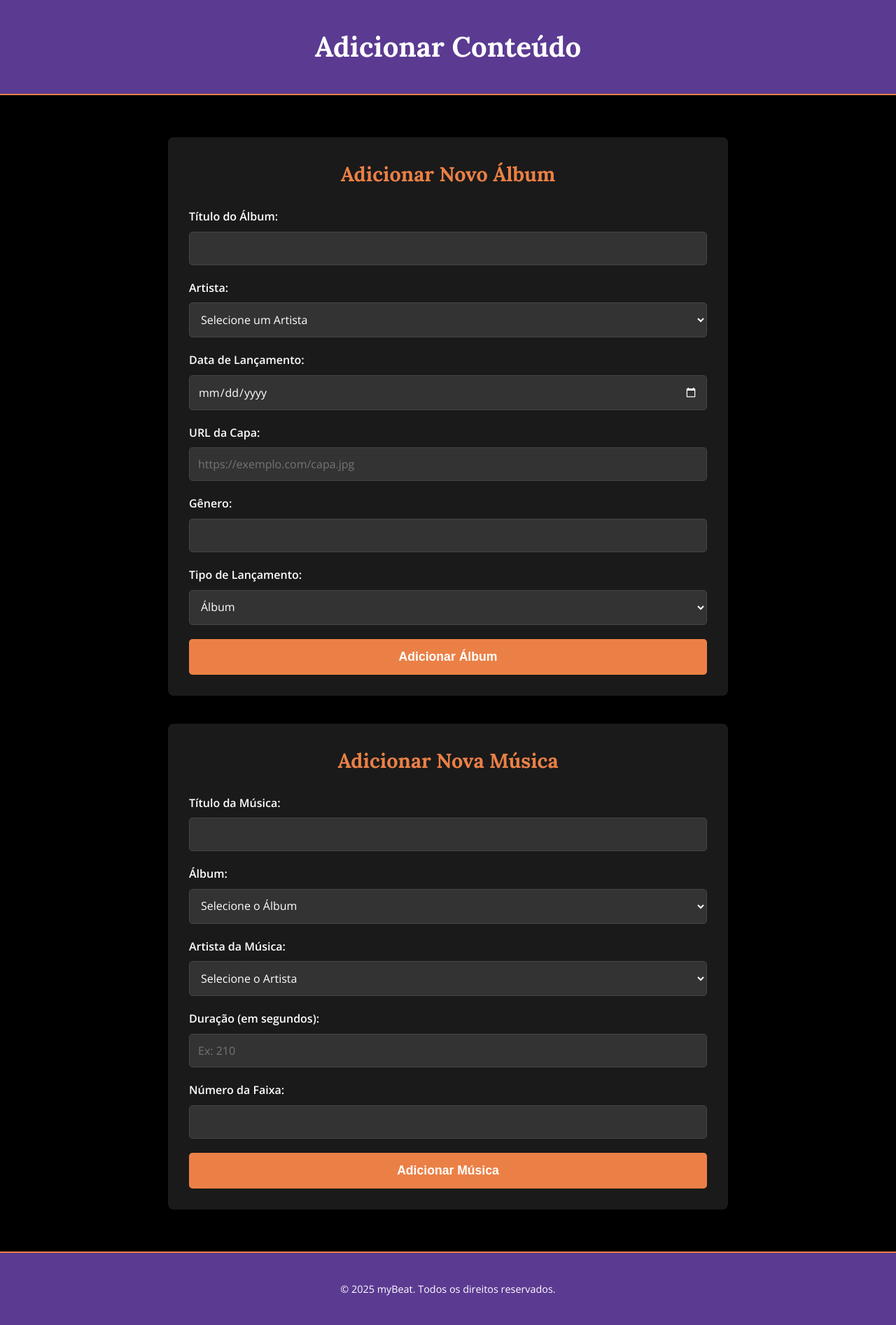
After one commit to FelixSJ1/Mybeat, a PHP site: page /Mybeat/app/Views/AdicaoDeDadosF.php in a window 1280 px wide. The commit adds this page. Shown: the whole page at 70% size. Run offline with PHP 8.4, Linux system fonts and the light colour scheme.

Commit message:
adição do protótipo do frontend da adição

```diff
--- /dev/null
+++ b/app/Views/AdicaoDeDadosF.php
@@ -0,0 +1,238 @@
+<?php
+define('BASE_URL', 'http://localhost/Mybeat');
+
+ini_set('display_errors', 1);
+ini_set('display_startup_errors', 1);
+error_reporting(E_ALL);
+?>
+<!DOCTYPE html>
+<html lang="pt-br">
+<head>
+    <meta charset="UTF-8">
+    <meta name="viewport" content="width=device-width, initial-scale=1.0">
+    <title>Adicionar Conteúdo - myBeat</title>
+
+    <link href="https://fonts.googleapis.com/css2?family=Lora:wght@700&family=Open+Sans:wght@400;600&display=swap" rel="stylesheet">
+
+    <style>
+        :root {
+            --primary-color: #5B3A92;
+            --secondary-color: #EB8046;
+            --text-light: #FFFFFF;
+            --background-dark: #000000;
+            --form-background: #1a1a1a;
+            --input-background: #333333;
+            --border-color: #444444;
+        }
+
+        body {
+            font-family: 'Open Sans', sans-serif;
+            margin: 0;
+            padding: 0;
+            background-color: var(--background-dark);
+            color: var(--text-light);
+            line-height: 1.6;
+        }
+
+        .container {
+            width: 90%;
+            max-width: 800px;
+            margin: 0 auto;
+            padding: 20px 0;
+        }
+
+        header {
+            background-color: var(--primary-color);
+            padding: 15px 0;
+            border-bottom: 2px solid var(--secondary-color);
+            text-align: center;
+        }
+
+        header .container {
+            display: flex;
+            align-items: center;
+            justify-content: center;
+            gap: 20px;
+        }
+
+        .logo { height: 50px; width: auto; }
+        .page-title {
+            font-family: 'Lora', serif;
+            font-size: 2.5em;
+            color: var(--text-light);
+            margin: 0;
+        }
+
+        .form-section {
+            background-color: var(--form-background);
+            padding: 30px;
+            border-radius: 8px;
+            box-shadow: 0 4px 15px rgba(0, 0, 0, 0.5);
+            margin-top: 40px;
+        }
+
+        .form-title {
+            font-family: 'Lora', serif;
+            color: var(--secondary-color);
+            margin-top: 0;
+            margin-bottom: 25px;
+            text-align: center;
+            font-size: 1.8em;
+        }
+
+        .form-group { margin-bottom: 20px; }
+        .form-group label { display: block; margin-bottom: 8px; font-weight: 600; }
+
+        input[type="text"],
+        input[type="number"],
+        input[type="date"],
+        input[type="url"],
+        select {
+            width: 100%;
+            box-sizing: border-box;
+            padding: 12px;
+            border: 1px solid var(--border-color);
+            border-radius: 5px;
+            background-color: var(--input-background);
+            color: var(--text-light);
+            font-size: 1em;
+            font-family: 'Open Sans', sans-serif;
+            transition: border-color 0.3s ease;
+        }
+
+        input[type="date"]::-webkit-calendar-picker-indicator {
+            filter: invert(1);
+        }
+
+        input:focus, select:focus {
+            border-color: var(--secondary-color);
+            outline: none;
+        }
+
+        .btn-submit {
+            display: block;
+            width: 100%;
+            padding: 15px;
+            background-color: var(--secondary-color);
+            color: var(--text-light);
+            border: none;
+            border-radius: 5px;
+            font-size: 1.1em;
+            font-weight: 700;
+            cursor: pointer;
+            transition: background-color 0.3s ease, transform 0.2s ease;
+        }
+
+        .btn-submit:hover {
+            background-color: #d16e3c;
+            transform: translateY(-2px);
+        }
+
+        footer {
+            background-color: var(--primary-color);
+            text-align: center;
+            padding: 20px 0;
+            margin-top: 40px;
+            border-top: 2px solid var(--secondary-color);
+        }
+
+        footer p { margin: 0; font-size: 0.9em; }
+    </style>
+</head>
+<body>
+    <header>
+        <div class="container">
+
+            <h1 class="page-title">Adicionar Conteúdo</h1>
+        </div>
+    </header>
+
+    <main class="container">
+
+        <section class="form-section">
+            <h2 class="form-title">Adicionar Novo Álbum</h2>
+            <form action="#" method="POST">
+                <div class="form-group">
+                    <label for="titulo_album">Título do Álbum:</label>
+                    <input type="text" id="titulo_album" name="titulo_album" required>
+                </div>
+                <div class="form-group">
+                    <label for="id_artista_album">Artista:</label>
+                    <select id="id_artista_album" name="id_artista_album" required>
+                        <option value="">Selecione um Artista</option>
+                        <option value="1">Artista Exemplo 1</option>
+                        <option value="2">Artista Exemplo 2</option>
+                    </select>
+                </div>
+                <div class="form-group">
+                    <label for="data_lancamento">Data de Lançamento:</label>
+                    <input type="date" id="data_lancamento" name="data_lancamento">
+                </div>
+                <div class="form-group">
+                    <label for="capa_album_url">URL da Capa:</label>
+                    <input type="url" id="capa_album_url" name="capa_album_url" placeholder="https://exemplo.com/capa.jpg">
+                </div>
+                <div class="form-group">
+                    <label for="genero">Gênero:</label>
+                    <input type="text" id="genero" name="genero">
+                </div>
+                <div class="form-group">
+                    <label for="tipo">Tipo de Lançamento:</label>
+                    <select id="tipo" name="tipo" required>
+                        <option value="Álbum" selected>Álbum</option>
+                        <option value="EP">EP</option>
+                        <option value="Single">Single</option>
+                        <option value="Coletânea">Coletânea</option>
+                    </select>
+                </div>
+                <button type="submit" class="btn-submit">Adicionar Álbum</button>
+            </form>
+        </section>
+
+
+        <section class="form-section">
+            <h2 class="form-title">Adicionar Nova Música</h2>
+            <form action="#" method="POST">
+                <div class="form-group">
+                    <label for="titulo_musica">Título da Música:</label>
+                    <input type="text" id="titulo_musica" name="titulo_musica" required>
+                </div>
+                <div class="form-group">
+                    <label for="id_album_musica">Álbum:</label>
+                    <select id="id_album_musica" name="id_album_musica" required>
+                        <option value="">Selecione o Álbum</option>
+                        <option value="single">É single!</option>
+                        <option value="1">Álbum Exemplo 1</option>
+                        <option value="2">Álbum Exemplo 2</option>
+                    </select>
+                </div>
+                 <div class="form-group">
+                    <label for="id_artista_musica">Artista da Música:</label>
+                    <select id="id_artista_musica" name="id_artista_musica" required>
+                        <option value="">Selecione o Artista</option>
+                        <option value="1">Artista Exemplo 1</option>
+                        <option value="2">Artista Exemplo 2</option>
+                    </select>
+                </div>
+                <div class="form-group">
+                    <label for="duracao_segundos">Duração (em segundos):</label>
+                    <input type="number" id="duracao_segundos" name="duracao_segundos" min="1" placeholder="Ex: 210">
+                </div>
+                <div class="form-group">
+                    <label for="numero_faixa">Número da Faixa:</label>
+                    <input type="number" id="numero_faixa" name="numero_faixa" min="1">
+                </div>
+                <button type="submit" class="btn-submit">Adicionar Música</button>
+            </form>
+        </section>
+
+    </main>
+
+    <footer>
+        <div class="container">
+            <p>&copy; <?php echo date("Y"); ?> myBeat. Todos os direitos reservados.</p>
+        </div>
+    </footer>
+
+</body>
+</html>
--- a/public/index.php
+++ b/public/index.php
@@ -1,2 +1 @@
 <?php
-// Arquivo inicial
```
Also changed, not shown: public/css/styleF.css (added, +110 -0 lines), .htaccess, public/images/LogoF.png (added), 6 other files.
